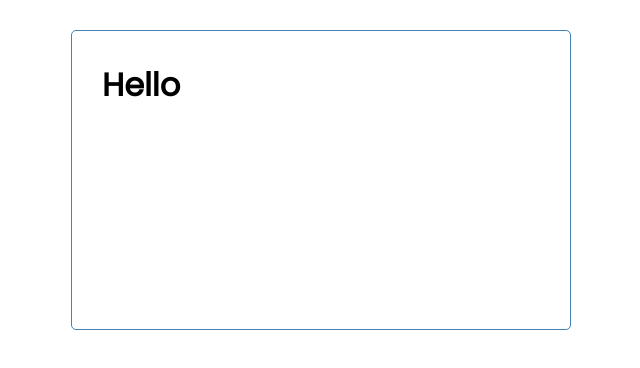
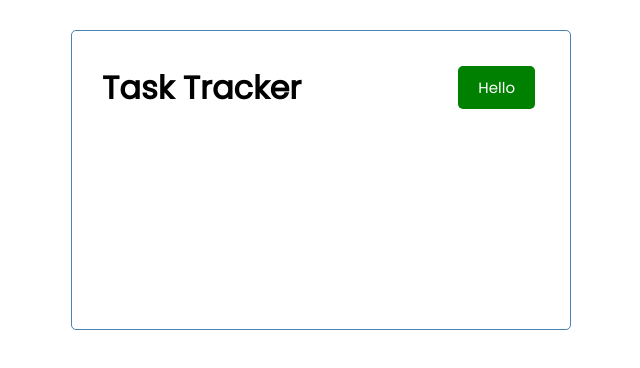
Before and after one commit to derickmoncado/react-task-tracker, a React (Create React App) app: page / in a window 1280 px wide. Shown: the top 368 px of the page, without its empty margins (319-959 px from the left). Built offline with nearby package versions, Linux system fonts and the light colour scheme.

Commit message:
Events for button

```diff
--- a/src/App.js
+++ b/src/App.js
@@ -1,11 +1,11 @@
 import Header from './components/Header';
 
 function App() {
-  const name = 'derick';
+  const name = 'Task Tracker';
 
   return (
     <div className="container">
-      <Header title='Hello' />
+      <Header title={name} />
     </div>
   );
 }
--- /dev/null
+++ b/src/components/Button.js
@@ -0,0 +1,28 @@
+import React from 'react';
+import PropTypes from 'prop-types';
+
+const Button = ({ color, text, onClick }) => {
+
+  return (
+    <button
+      onClick={onClick}
+      style={{ backgroundColor: color }}
+      className='btn'
+      >
+        {text}
+      </button>
+  );
+}
+
+// having default props
+Button.defaultProps = {
+  color: 'steelblue',
+}
+
+// having prop 'types'
+Button.propTypes = {
+  text: PropTypes.string,
+  color: PropTypes.string,
+  onClick: PropTypes.func.isRequired
+}
+export default Button;
--- a/src/components/Header.js
+++ b/src/components/Header.js
@@ -1,11 +1,15 @@
 import React from 'react';
+import Button from './Button';
 
-const Header = ({title}) => {
+const Header = ({ title }) => {
+  const onClick = () => {
+    console.log('click');
+  }
+
   return (
-    <header>
-      <h1>
-        {title}
-      </h1>
+    <header className="header">
+      <h1>{title}</h1>
+      <Button color='green' text='Hello' onClick={onClick} />
     </header>
   );
 }
```
